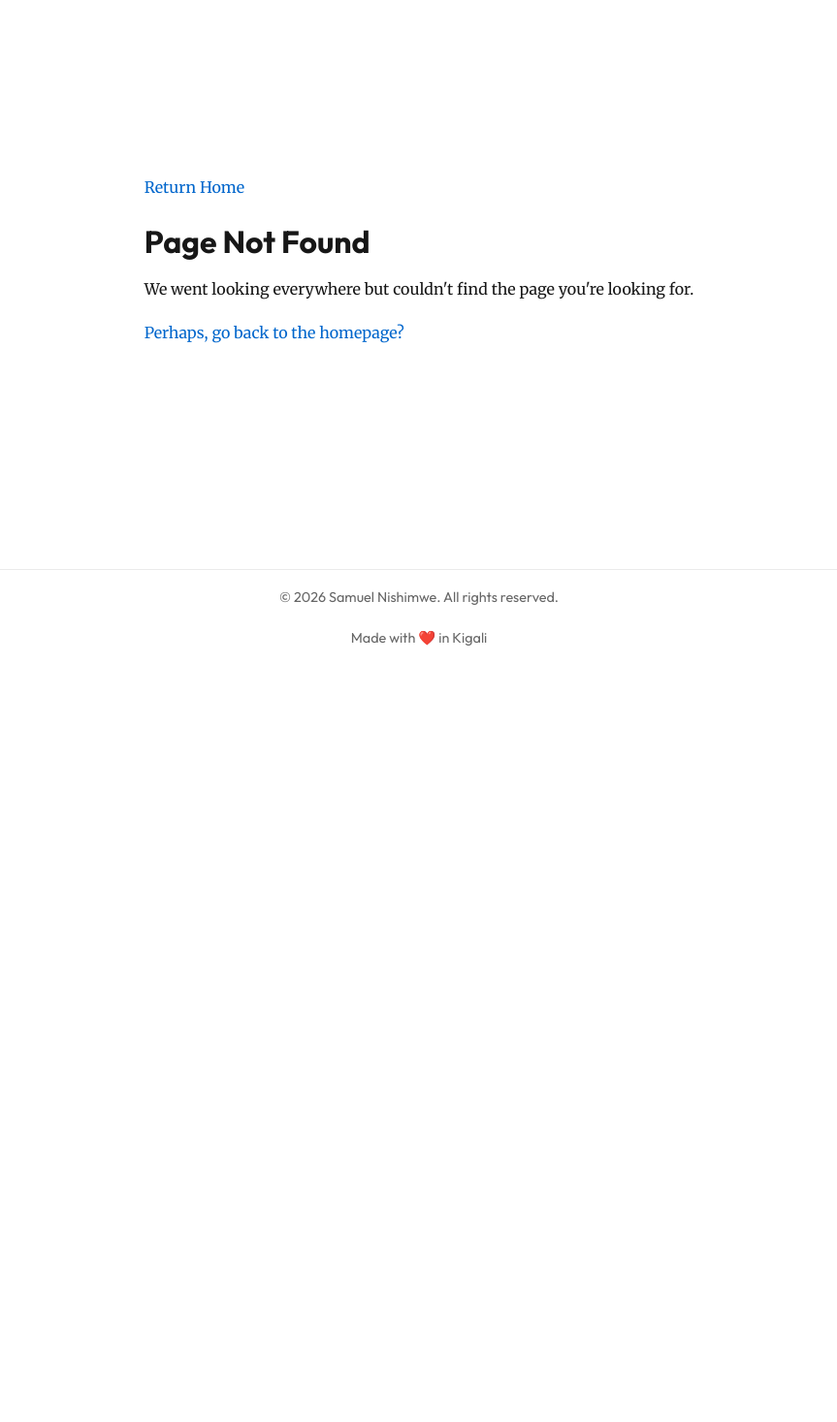
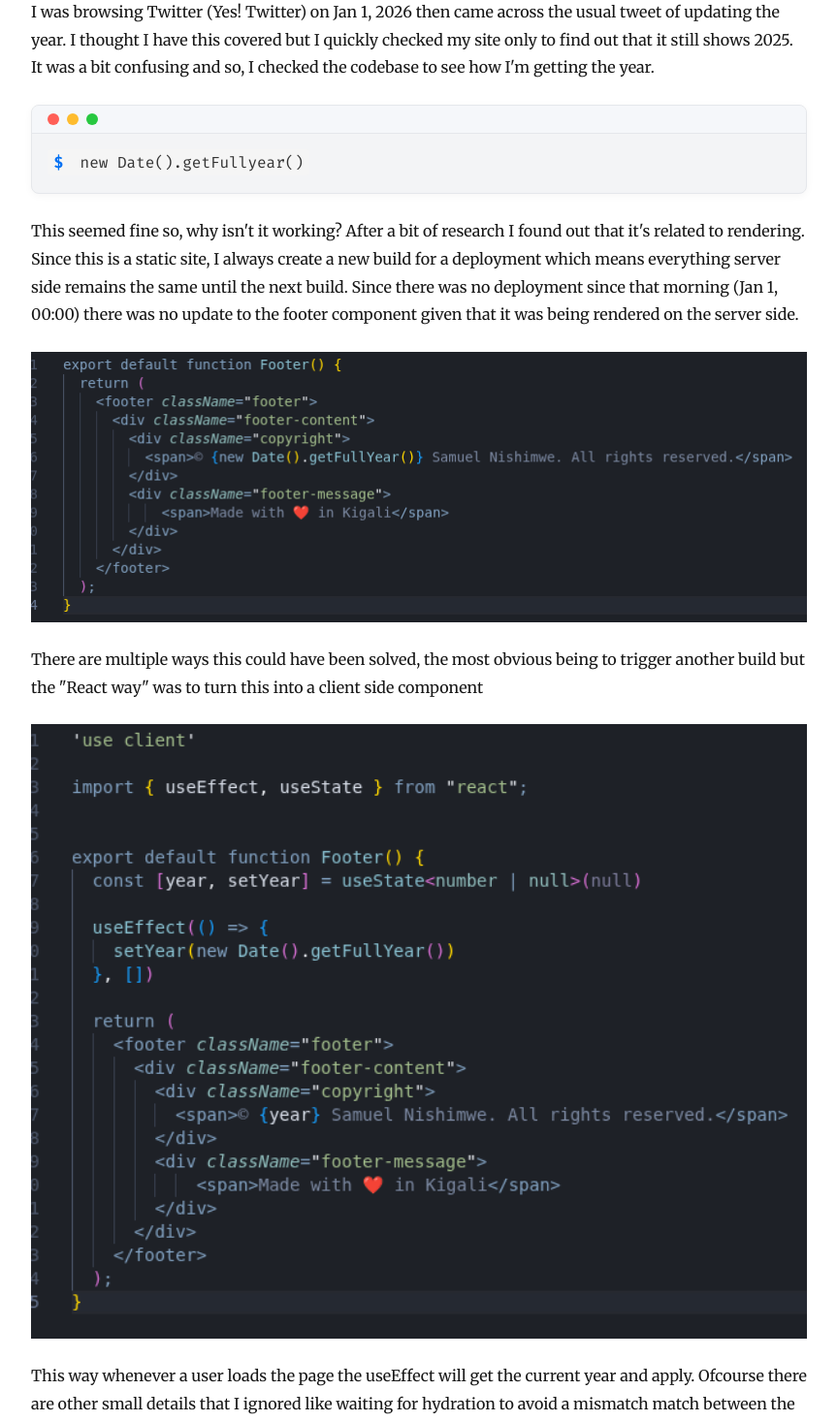
Before and after one commit to ceelogre/presence, a Next.js app: page /blog/static-date in a window 1280 px wide. Before the commit this address had no page. Shown: the part 120-1587 px from the top of the page at 97% size, without its empty margins (208-1071 px from the left). Before the commit the page ends 816 px from the top, so only its background shows below. Built offline with nearby package versions, Linux system fonts and the light colour scheme.

Commit message:
feat: date article

```diff
--- /dev/null
+++ b/src/app/blog/static-date/page.module.css
@@ -0,0 +1,14 @@
+.imageContainer {
+  width: 100%;
+  position: relative;
+  margin: 1.5rem 0;
+  overflow: hidden;
+}
+
+
+
+@media (max-width: 768px) {
+  .imageContainer {
+    margin: 1rem 0;
+  }
+}
--- /dev/null
+++ b/src/app/blog/static-date/page.tsx
@@ -0,0 +1,39 @@
+import TerminalBlock from "@/components/TerminalBlock"
+import Image from "next/image"
+import clientFooterImage from "./assets/client-footer.png"
+import ServerFooterImage from './assets/server-footer.png'
+import styles from "./page.module.css"
+
+const StaticDate = () => {
+    return (
+        <div>
+            <p>I was browsing Twitter (Yes! Twitter) on Jan 1, 2026 then came across the usual tweet of updating the year. I thought I have this covered but I quickly checked my site only to find out that it still shows 2025. It was a bit confusing and so, I checked the codebase to see how I'm getting the year.</p>
+            <TerminalBlock>
+                new Date().getFullyear()
+            </TerminalBlock>
+            <p>This seemed fine so, why isn't it working? After a bit of research I found out that it's related to rendering. Since this is a static site, I always create a new build for a deployment which means everything server side remains the same until the next build. Since there was no deployment since that morning (Jan 1, 00:00) there was no update to the footer component given that it was being rendered on the server side.</p>
+            <div className={styles.imageContainer} style={{ aspectRatio: `${ServerFooterImage.width} / ${ServerFooterImage.height}`}}>
+                <Image
+                    src={ServerFooterImage}
+                    fill
+                    alt="A server footer component image"
+                    sizes="100vw"
+                    style={{ objectFit: 'contain'}}
+                />
+            </div>
+            There are multiple ways this could have been solved, the most obvious being to trigger another build but the "React way" was to turn this into a client side component
+            <div className={styles.imageContainer} style={{ aspectRatio: `${clientFooterImage.width} / ${clientFooterImage.height}` }}>
+                <Image
+                    src={clientFooterImage}
+                    alt="A client footer component image"
+                    fill
+                    sizes="100vw"
+                    style={{ objectFit: 'contain' }}
+                />
+            </div>
+            <p>This way whenever a user loads the page the useEffect will get the current year and apply. Ofcourse there are other small details that I ignored like waiting for hydration to avoid a mismatch match between the html build and React DOM attachment but the main goal was achieved.</p>
+        </div>
+    )
+}
+
+export default StaticDate
```
Also changed, not shown: src/app/blog/static-date/assets/client-footer.png (added), src/app/blog/static-date/assets/server-footer.png (added).
